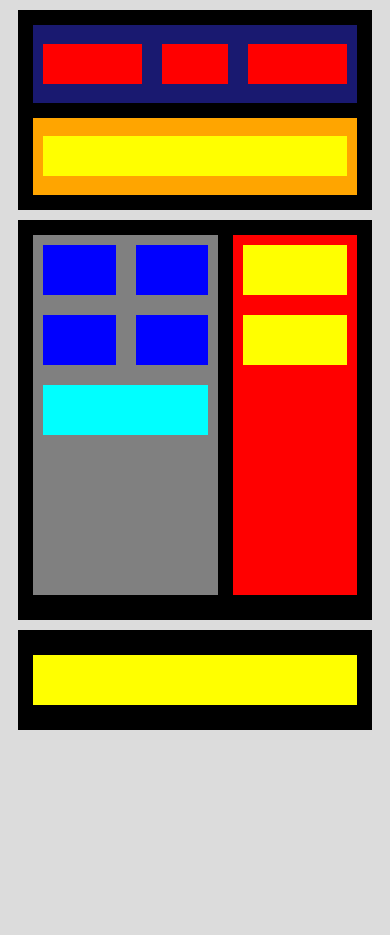
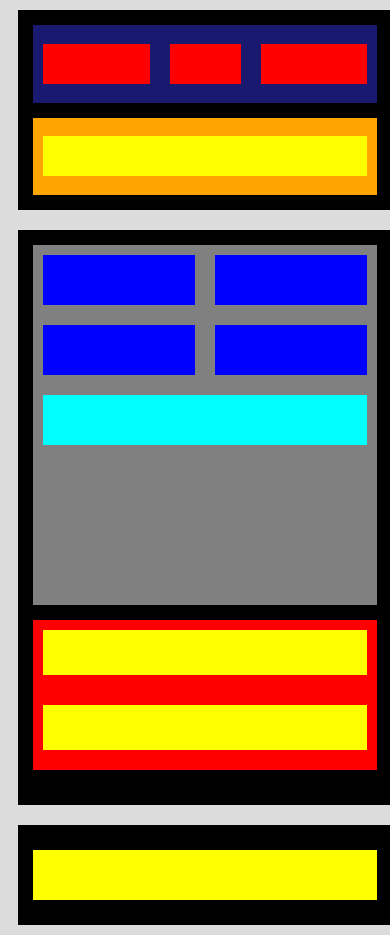
Before and after one commit to AlbertLnz/Sp1-T2-html-css, a plain HTML site: page index.html in a window 390 px wide. Before the commit the page ends 844 px from the top, so only its background shows below. Drawn offline with Linux system fonts and the light colour scheme.

Commit message:
Exercici 2

```diff
--- a/index.html
+++ b/index.html
@@ -33,10 +33,10 @@
         <article id="final-article"></article>
     </section>
 
-    <aside id="aside">
+    <div id="aside">
       <div class="aside-articles"></div>
       <div class="aside-articles"></div>
-    </aside>
+    </div>
   </div>
 
   <footer id="footer">
--- a/style.css
+++ b/style.css
@@ -1,6 +1,5 @@
 body{
   background-color: gainsboro;
-  max-width: 1200px;
 }
 
 #header{
@@ -99,6 +98,35 @@ body{
   margin: 10px 10px 20px 10px;
 }
 
+@media screen and (max-width:768px) { /*Device = Tablets, Ipads (portrait)*/
+
+  #header{
+    width: 100%;
+  }
+
+  #body{
+    display: inline-block;
+    height: 575px;
+    width: 100%;
+  }
+
+  #articles-section{
+    width: auto;
+  }
+
+  #aside{
+    display:flex;
+    width: auto;
+    height: 150px;
+    flex-direction: column;
+    margin: 15px;
+  }
+
+  #footer{
+    width: 100%;
+  }
+
+}
 /*-----*/
 
 #footer{
```
